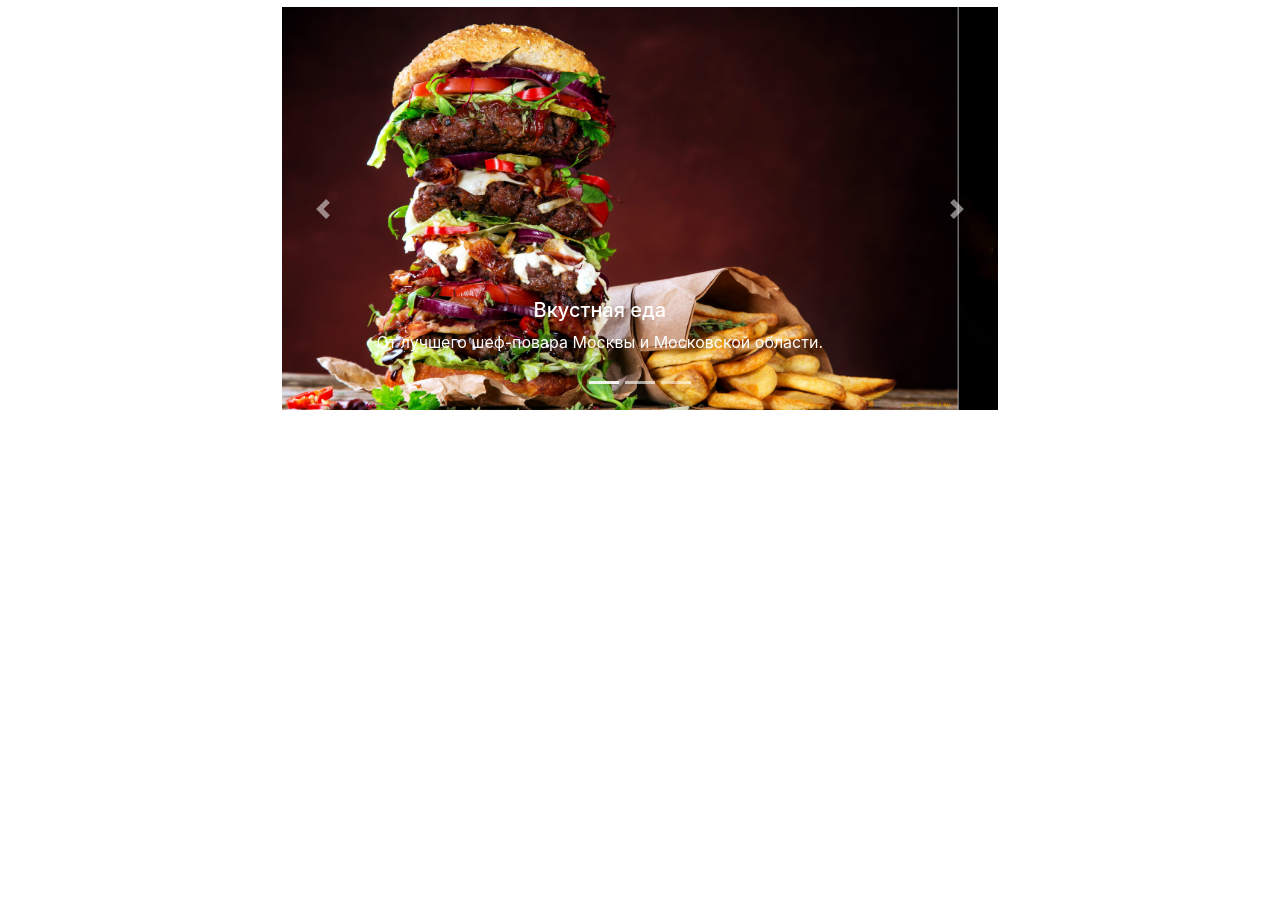
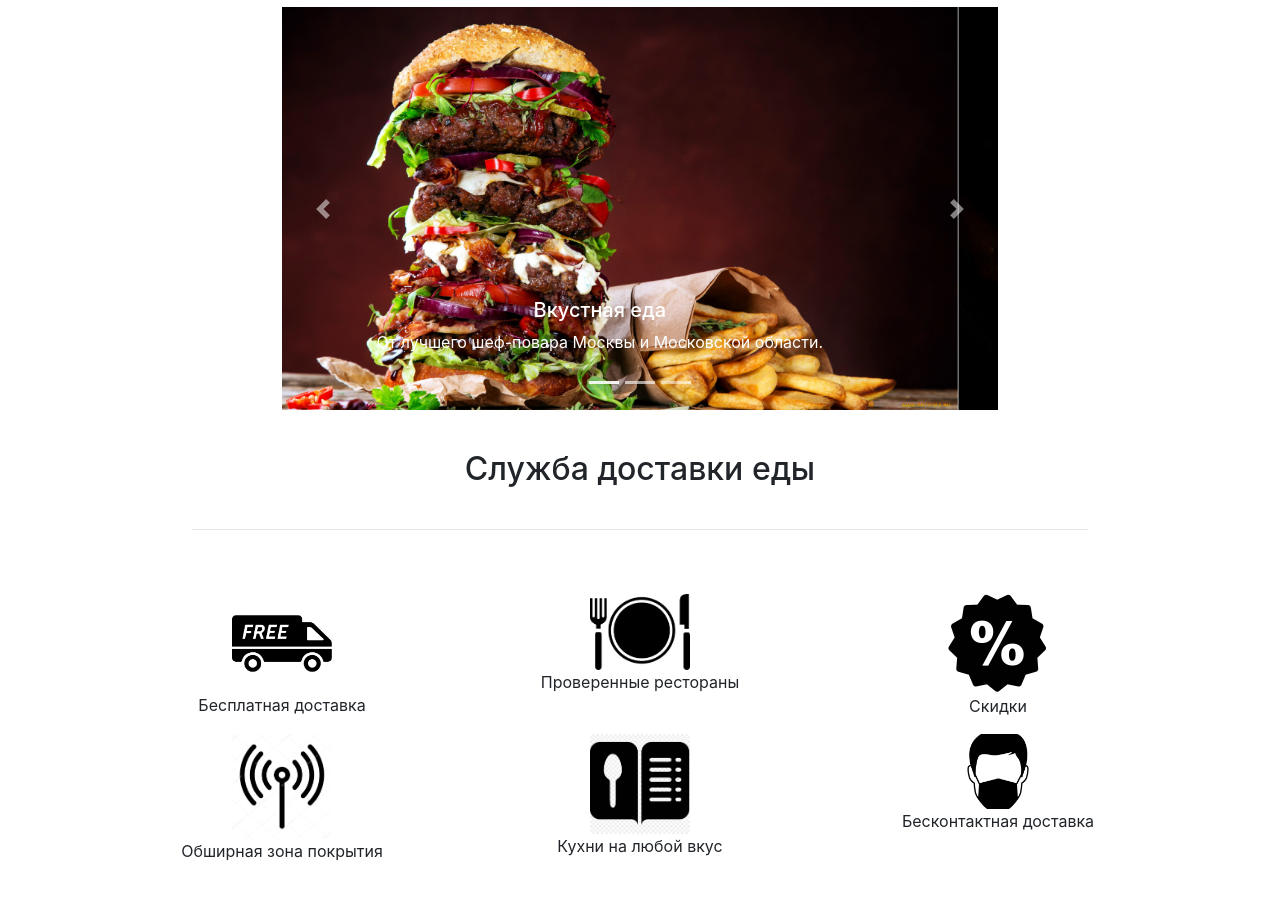
Before and after one commit to Alex52758/exam-task, a plain HTML site: page index.html in a window 1280 px wide. Shown: the part 100-998 px from the top of the page. Before the commit the page ends 800 px from the top, so only its background shows below. Drawn offline with nearby package versions, Linux system fonts and the light colour scheme; a script that the page names is missing.

Commit message:
Adding a new block

```diff
--- a/index.css
+++ b/index.css
@@ -5,3 +5,6 @@ header{
     background: #fcdb00;
 
 }
+.align-center {
+    text-align: center;
+}
--- a/index.html
+++ b/index.html
@@ -77,5 +77,39 @@
           <span class="sr-only">Next</span>
         </a>
       </div>
+
+      <h2 class="align-center p-4" id="deli">Служба доставки еды</h2>
+
+      <hr width="70%">
+
+      <div class="container align-center p-5">
+        <div class="row">
+          <div class="col-md-4 col-md-offset-3">
+            <img src="img/Food_delivery_service1.png" width="100" alt="food-delivery">
+            <p>Бесплатная доставка</p>
+          </div>
+          <div class="col-md-4 col-md-offset-3">
+            <img src="img/Food_delivery_service2.png" width="100" alt="correct">
+            <p>Проверенные рестораны</p>
+          </div>
+          <div class="col-md-4 col-md-offset-3">
+            <img src="img/Food_delivery_service3.png" width="100" alt="">
+            <p>Скидки</p>
+          </div>
+          <div class="col-md-4 col-md-offset-3">
+            <img src="img/Food_delivery_service4.jpg" width="100" alt="">
+            <p>Обширная зона покрытия</p>
+          </div>
+          <div class="col-md-4 col-md-offset-3">
+            <img src="img/Food_delivery_service5.jpg" width="100" alt="">
+            <p>Кухни на любой вкус</p>
+          </div>
+          <div class="col-md-4 col-md-offset-3">
+            <img src="img/Food_delivery_service6.jpg" width="100" alt="covid">
+            <p>Бесконтактная доставка</p>
+          </div>
+        </div>
+      </div>
+
 </body>
 </html>
```
